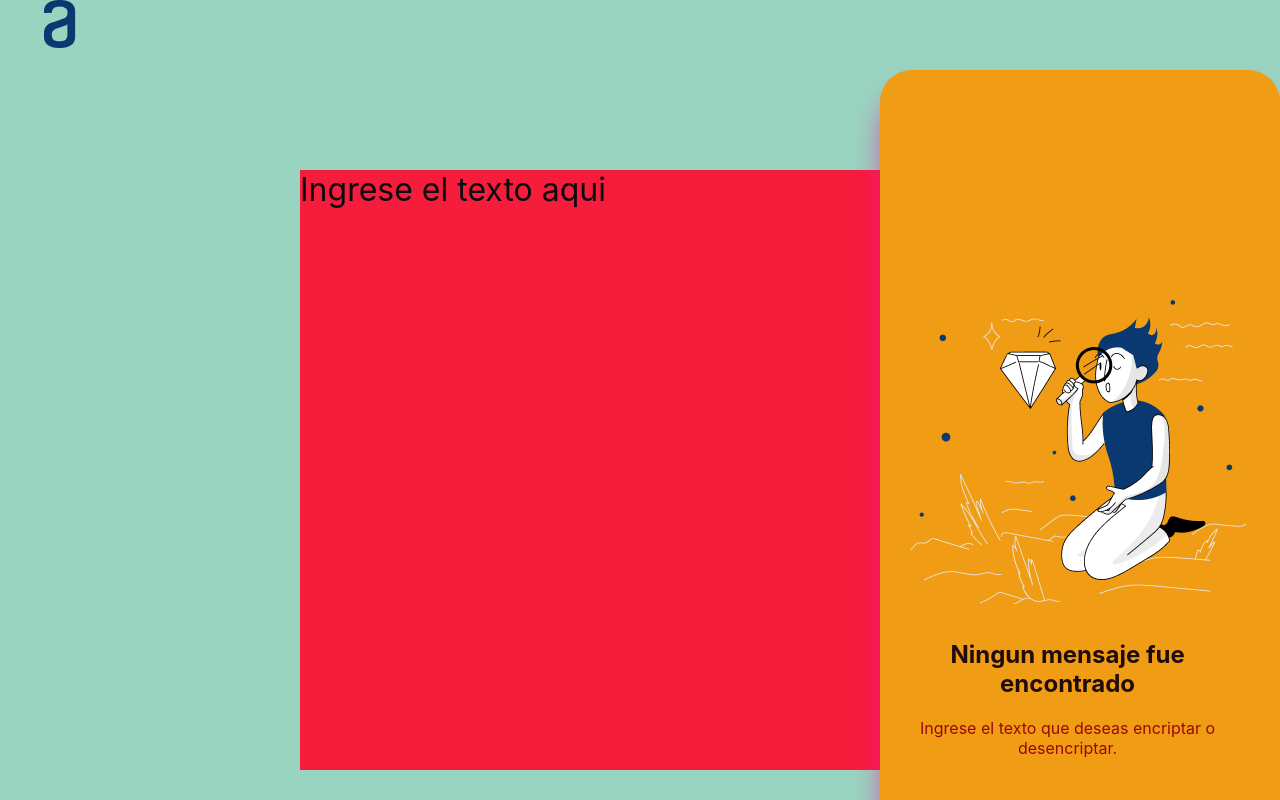
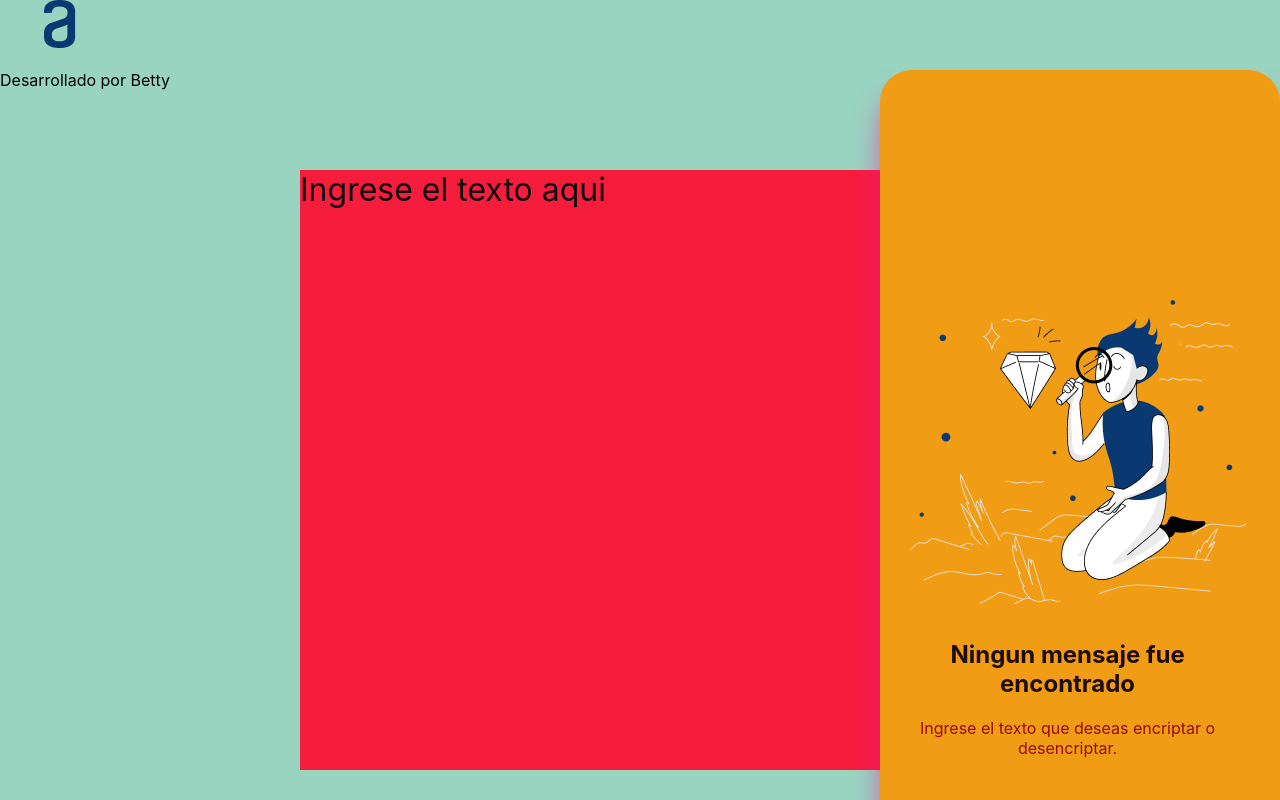
Before and after one commit to Bettylulu121/Challenge-Encriptador, a plain HTML site: page index.html in a window 1280 px wide. Shown: the top 800 px of the page. Drawn offline with Linux system fonts and the light colour scheme.

Commit message:
Esta es mi version del Challenger

```diff
--- a/index.html
+++ b/index.html
@@ -47,7 +47,8 @@
 
 </main>
 <script src="script.js"></script>
-<footer>
+<footer class="footer">
+    <p>Desarrollado por Betty</p>
 
 </footer>
 
```
